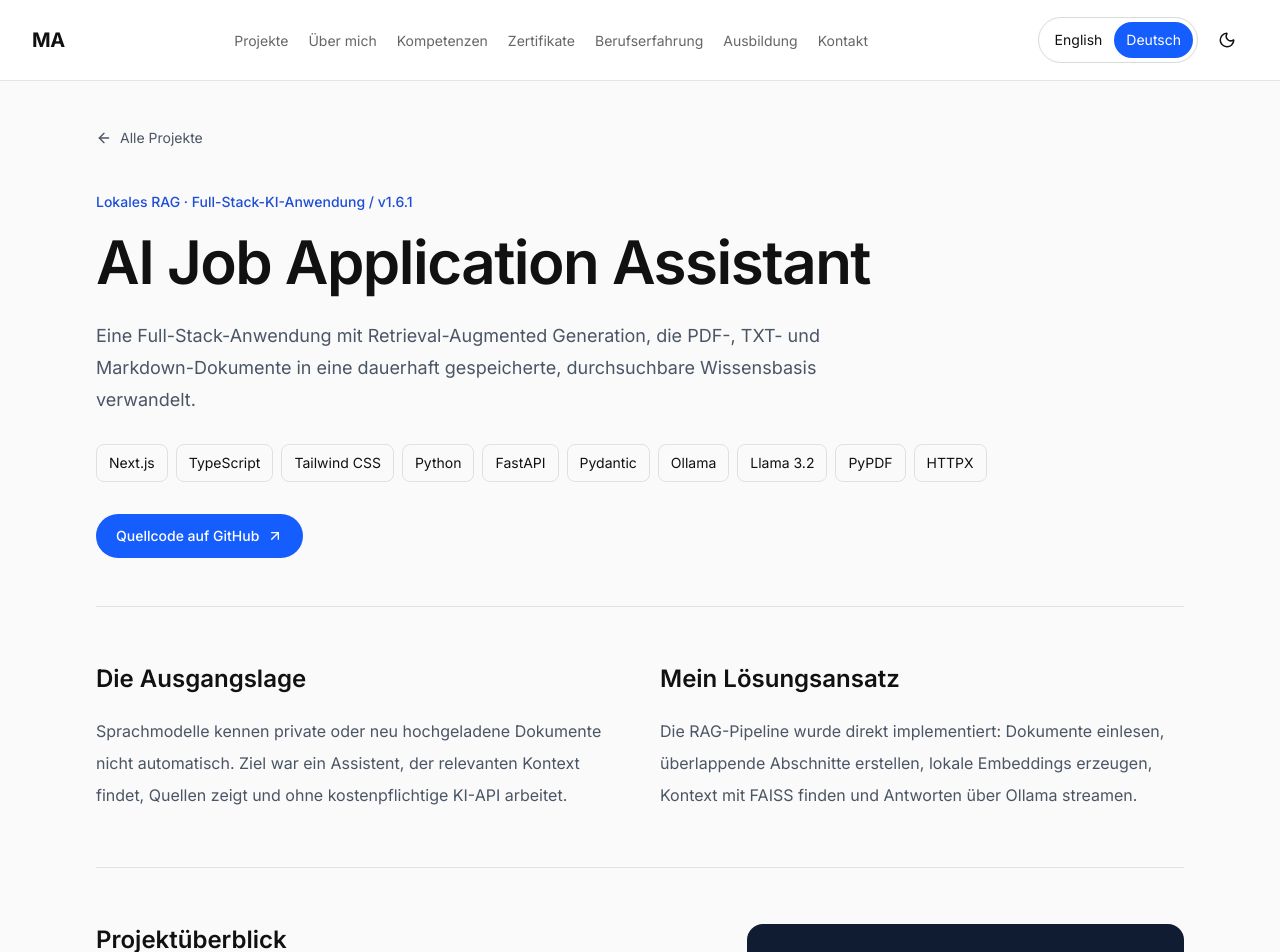
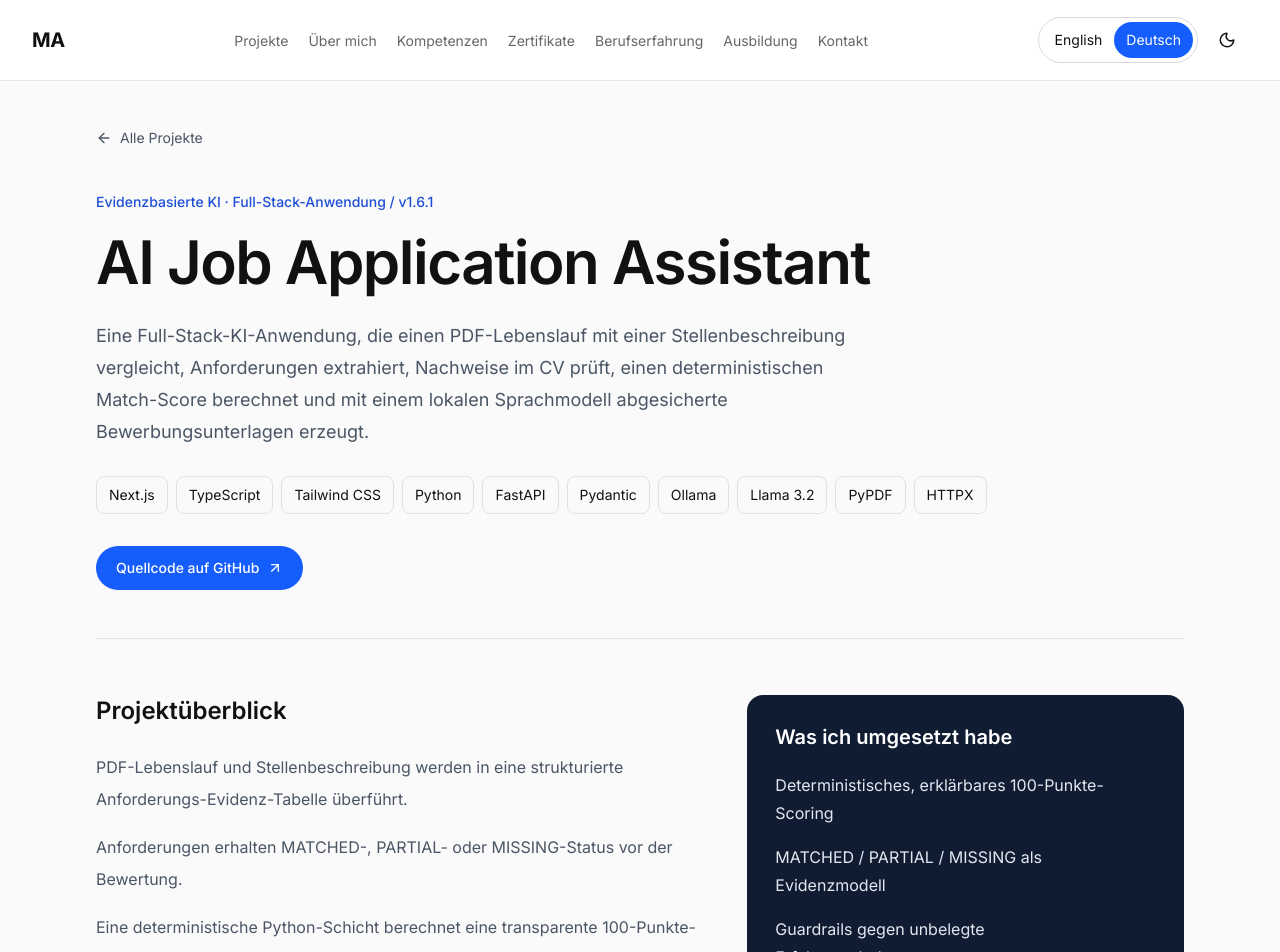
Before and after one commit to Mehrdad-Afshari/mehrdad-afshari-portfolio, a Next.js app: page /de/projects/ai-job-application-assistant in a window 1280 px wide. Shown: the top 952 px of the page. Built offline with nearby package versions, Linux system fonts and the light colour scheme.

Commit message:
fix: localize projects by id and add meeting assistant German copy

```diff
--- a/data/localized-projects.ts
+++ b/data/localized-projects.ts
@@ -1,37 +1,56 @@
 import { projects, type Project } from "./projects";
 import type { Locale } from "@/lib/i18n";
 
+const projectById = (id: string): Project => {
+  const project = projects.find((item) => item.id === id);
+  if (!project) throw new Error(`Project not found: ${id}`);
+  return project;
+};
+
+const meeting = projectById("ai-meeting-assistant");
+const jobAssistant = projectById("ai-job-application-assistant");
+const knowledgeAssistant = projectById("ai-knowledge-assistant");
+const sokoban = projectById("sokoban-solver");
+
 const germanProjects: Project[] = [
   {
-    ...projects[0],
+    ...meeting,
+    type: "Lokale Sprach-KI · Full-Stack-Anwendung",
+    shortDescription: "Ein datenschutzorientierter Meeting-Assistent, der Aufnahmen lokal transkribiert, strukturierte Notizen erstellt und belegte Fragen beantwortet.",
+    description: "Eine Local-First-Full-Stack-KI-Anwendung, die Meeting- und Vorlesungsaufnahmen in Transkripte, Zusammenfassungen, Kernpunkte, Aufgaben und durchsuchbares Wissen umwandelt, ohne Meeting-Inhalte an einen Cloud-KI-Dienst zu senden.",
+    problem: "Meeting-Aufnahmen können sensible Informationen enthalten, während Cloud-Transkription und externe KI-Dienste Datenschutz- und Abhängigkeitsfragen mit sich bringen. Ziel war ein End-to-End-Workflow, bei dem Spracherkennung, Sprachmodell-Verarbeitung und Meeting-Verlauf auf dem Rechner mit dem Backend bleiben.",
+    solution: "faster-whisper übernimmt die mehrsprachige lokale Spracherkennung, FastAPI orchestriert die Verarbeitung, Ollama erstellt strukturierte Analysen und transcriptbasierte Antworten, SQLite speichert die Meetings und Next.js stellt die Oberfläche bereit. Das Whisper-Modell wird pro Backend-Prozess wiederverwendet und Verarbeitungszeiten werden in der UI sichtbar gemacht.",
+    outcome: "Version 0.5.0 implementiert den vollständigen Workflow von der Aufnahme bis zum nutzbaren Meeting-Wissen: lokale Transkription, strukturierte KI-Analyse, persistenter Meeting-Verlauf, transcriptbasierte Fragen und Antworten, Löschfunktionen, Exporte sowie sichtbare Whisper- und KI-Laufzeiten. GitHub Actions prüft Backend und produktiven Next.js-Build.",
+    overview: ["Audio- oder Videoaufnahmen werden an das FastAPI-Backend übertragen und lokal unter einer generierten Meeting-ID gespeichert.","faster-whisper erstellt lokal mehrsprachige Transkripte; das Modell wird innerhalb des Backend-Prozesses wiederverwendet.","Ollama analysiert das Transkript zu Titel, Zusammenfassung, Kernpunkten und Aufgaben; die Ergebnisse werden in SQLite gespeichert.","Nutzer können transcriptbasierte Fragen stellen, frühere Meetings öffnen, Notizen oder Transkripte exportieren und lokale Meeting-Daten löschen."],
+    highlights: ["Lokale mehrsprachige Transkription mit faster-whisper","Strukturierte Zusammenfassungen, Kernpunkte und Aufgaben","Transcriptbasierte lokale Fragen und Antworten","Persistenter Meeting-Verlauf mit SQLite","Transkript- und Markdown-Export","Sichtbare Whisper- und KI-Verarbeitungszeiten","GitHub Actions CI"],
+    pipeline: [{name:"Hochladen",description:"Meeting- oder Vorlesungsaufnahme → lokale Mediendatei + Meeting-ID"},{name:"Transkribieren",description:"faster-whisper → mehrsprachiges lokales Transkript"},{name:"Analysieren",description:"Transkript → Ollama → Zusammenfassung, Kernpunkte und Aufgaben"},{name:"Fragen",description:"Gespeichertes Transkript + Frage → belegte lokale Antwort"}],
+    algorithms: [{name:"Lokale Spracherkennung",description:"Das mehrsprachige faster-whisper-small-Modell läuft lokal mit CPU/int8, VAD und Modell-Wiederverwendung."},{name:"Strukturierte lokale Analyse",description:"Ollama überführt Transkriptinhalte in validierte Meeting-Felder; das Backend normalisiert die Modellausgabe vor der Speicherung."},{name:"Transcriptbasiertes Q&A",description:"Antworten werden auf das ausgewählte Meeting-Transkript gestützt; fehlt eine Information, soll sie nicht erfunden werden."}],
+    challenges: [{name:"Lokale Inferenzlatenz",description:"Transkriptions- und Analysezeit werden getrennt gemessen; das Whisper-Modell wird wiederverwendet, sodass Engpässe sichtbar und unabhängig optimierbar sind."},{name:"Unzuverlässige strukturierte LLM-Ausgabe",description:"Parsing und Normalisierung wurden nach fehlerhaften JSON-Ausgaben verbessert, damit Analysefehler Meeting-Daten nicht unbemerkt beschädigen."},{name:"Datenschutzgrenze",description:"Die Anwendung setzt bewusst auf lokale Spracherkennung, lokale LLM-Inferenz, SQLite und lokale Medien-/Transkriptspeicherung statt einer gehosteten KI-API."}],
+    limitations: ["Die lokale Inferenzgeschwindigkeit hängt von CPU und gewähltem Ollama-Modell ab.","Speaker-Diarization und Sprecherzuordnung sind noch nicht implementiert.","Semantische Suche für sehr lange Meetings und zeitstempelbasiertes Q&A sind zukünftige Erweiterungen.","Das Projekt ist ein Portfolio-/Lernprojekt und wurde keinem formalen Security- oder Compliance-Audit unterzogen."],
+    documentation: meeting.documentation,
+  },
+  {
+    ...jobAssistant,
     type: "Evidenzbasierte KI · Full-Stack-Anwendung",
     shortDescription: "Ein lokaler CV-Stellen-Matcher mit transparentem Scoring, Evidenzstatus und abgesicherter KI-Textgenerierung.",
     description: "Eine Full-Stack-KI-Anwendung, die einen PDF-Lebenslauf mit einer Stellenbeschreibung vergleicht, Anforderungen extrahiert, Nachweise im CV prüft, einen deterministischen Match-Score berechnet und mit einem lokalen Sprachmodell abgesicherte Bewerbungsunterlagen erzeugt.",
-    problem: "Reine LLM-basierte CV-Matcher können schwankende Scores und unbelegte Aussagen erzeugen. Ziel war deshalb ein Bewerbungsassistent, dessen Bewertung nachvollziehbar ist und dessen Textgenerierung Berufserfahrung nicht stillschweigend erfindet.",
-    solution: "Analyse und Sprachgenerierung wurden getrennt. Das Backend klassifiziert Anforderungen als MATCHED, PARTIAL oder MISSING und berechnet den Score aus diesen kanonischen Zuständen. Ollama wird nur für die natürliche Textgenerierung eingesetzt und erhält evidenzbasierte Leitplanken.",
-    outcome: "Version 1.6.1 bietet eine transparente 100-Punkte-Bewertung, Nachweise auf Anforderungsebene, ATS-Schlüsselwörter, Deutsch-/Englisch-Unterstützung und lokal generierte Anschreiben mit Guardrails. Im getesteten SVO-Beispiel lief die deterministische Analyse in weniger als einer Sekunde; die lokale Generierungszeit hängt von Hardware und Modell ab.",
-    overview: ["PDF-Lebenslauf und vollständige Stellenbeschreibung werden in eine strukturierte Anforderungs-Evidenz-Tabelle überführt.","Anforderungen erhalten vor der Bewertung einen kanonischen Status: MATCHED, PARTIAL oder MISSING. Dadurch bleiben angezeigte Evidenz und Score konsistent.","Eine deterministische Python-Schicht berechnet 100 Punkte in den Bereichen technische Fähigkeiten, Erfahrung/Projekte, Ausbildung/Domäne und weitere Anforderungen.","Das lokale LLM ist nicht Teil der Score-Berechnung und erstellt das Anschreiben erst auf Basis der bereits strukturierten Evidenz."],
-    highlights: ["Deterministisches, erklärbares 100-Punkte-Scoring","MATCHED / PARTIAL / MISSING als Evidenzmodell","Guardrails gegen unbelegte Erfahrungsbehauptungen","Lokale Ollama-Inferenz ohne kostenpflichtige KI-API","Deutsch und Englisch","Responsives Analyse-Dashboard"],
-    pipeline: [{name:"Extrahieren",description:"PDF-Lebenslauf + Stellenbeschreibung → normalisierte Kandidaten- und Rollentexte"},{name:"Prüfen",description:"Anforderungen → MATCHED / PARTIAL / MISSING"},{name:"Bewerten",description:"Deterministische Python-Gewichtung → erklärbarer 100-Punkte-Score"},{name:"Generieren",description:"Strukturierte Evidenz → abgesichertes lokales Anschreiben und Bewerbungsvorbereitung"}],
-    algorithms: [{name:"Deterministisches Scoring",description:"Das LLM bestimmt den Match-Score nicht. Gewichtete Logik verarbeitet die kanonischen Evidenzstatus und macht die Bewertung reproduzierbar."},{name:"Evidenzbasierte Generierung",description:"Fehlende Anforderungen bleiben Lücken und werden nicht zu angeblicher Erfahrung. Die Ausgabe wird auf unbelegte Behauptungen und Wiederholungen geprüft."},{name:"Hybride KI-Architektur",description:"Schnelle deterministische Logik übernimmt Aufgaben, die Konsistenz benötigen; das lokale LLM wird gezielt für natürliche Sprache eingesetzt."}],
-    challenges: [{name:"Erfundene Erfahrung",description:"Scoring und Generierung wurden getrennt und durch evidenzbasierte Prompts sowie Validierung ergänzt."},{name:"Latenz lokaler Modelle",description:"CV-Vorschläge und Interviewfragen wurden aus dem LLM-Pfad entfernt. In Entwicklungstests sank die Generierung von etwa 101 auf etwa 49 Sekunden; ein späterer Lauf lag bei rund 26 Sekunden."},{name:"Inkonsistente Anforderungen",description:"Score, bestätigte Treffer und fehlende Anforderungen werden aus derselben kanonischen Evidenzdarstellung abgeleitet."}],
-    limitations: ["Anforderungsextraktion verwendet derzeit kuratierte Matching-Logik statt semantischer Embeddings.","Qualität und Geschwindigkeit der Textgenerierung hängen vom lokalen Ollama-Modell und der Hardware ab.","Keine OCR für rein gescannte PDFs.","Aktueller Sprachfokus: Deutsch und Englisch."],
-    documentation: projects[0].documentation,
+    overview: ["PDF-Lebenslauf und Stellenbeschreibung werden in eine strukturierte Anforderungs-Evidenz-Tabelle überführt.","Anforderungen erhalten MATCHED-, PARTIAL- oder MISSING-Status vor der Bewertung.","Eine deterministische Python-Schicht berechnet eine transparente 100-Punkte-Bewertung.","Das lokale LLM bleibt außerhalb der Score-Berechnung und wird für abgesicherte Textgenerierung eingesetzt."],
+    highlights: ["Deterministisches, erklärbares 100-Punkte-Scoring","MATCHED / PARTIAL / MISSING als Evidenzmodell","Guardrails gegen unbelegte Erfahrungsbehauptungen","Lokale Ollama-Inferenz","Deutsch und Englisch","Responsives Analyse-Dashboard"],
+    pipeline: [{name:"Extrahieren",description:"PDF-Lebenslauf + Stellenbeschreibung → normalisierte Texte"},{name:"Prüfen",description:"Anforderungen → kanonische Evidenzstatus"},{name:"Bewerten",description:"Deterministische Python-Gewichtung → erklärbarer Score"},{name:"Generieren",description:"Strukturierte Evidenz → abgesicherte lokale Bewerbungsunterlagen"}],
+    documentation: jobAssistant.documentation,
   },
   {
-    ...projects[1],
+    ...knowledgeAssistant,
     type: "Lokales RAG · Full-Stack-KI-Anwendung",
     shortDescription: "Ein datenschutzorientierter Dokumentenassistent mit lokaler KI, gestreamten Antworten und nachvollziehbaren Quellen.",
     description: "Eine Full-Stack-Anwendung mit Retrieval-Augmented Generation, die PDF-, TXT- und Markdown-Dokumente in eine dauerhaft gespeicherte, durchsuchbare Wissensbasis verwandelt.",
-    problem: "Sprachmodelle kennen private oder neu hochgeladene Dokumente nicht automatisch. Ziel war ein Assistent, der relevanten Kontext findet, Quellen zeigt und ohne kostenpflichtige KI-API arbeitet.",
-    solution: "Die RAG-Pipeline wurde direkt implementiert: Dokumente einlesen, überlappende Abschnitte erstellen, lokale Embeddings erzeugen, Kontext mit FAISS finden und Antworten über Ollama streamen.",
-    outcome: "Version 1.0 unterstützt Dokumentenverarbeitung, persistente semantische Suche, gestreamte Antworten, Quellenangaben und Dokumentenverwaltung.",
-    overview: ["TypeScript-Frontend und Python-Backend bilden getrennte Anwendungsschichten.","PDFs werden seitenbezogen extrahiert und mit einem eigenen Chunker verarbeitet; Embeddings werden normalisiert und in FAISS indexiert.","Gefundene Abschnitte dienen llama3.2 als Kontext; Quellenmetadaten werden zusammen mit der Antwort sichtbar gemacht.","Index und Metadaten bleiben nach Backend-Neustarts erhalten."],
+    overview: ["TypeScript-Frontend und Python-Backend bilden getrennte Anwendungsschichten.","Dokumente werden seitenbezogen extrahiert und in überlappende Abschnitte zerlegt.","Gefundene Abschnitte dienen llama3.2 als Kontext und Quellenmetadaten werden sichtbar gemacht.","Index und Metadaten bleiben nach Backend-Neustarts erhalten."],
     highlights: ["RAG-Pipeline ohne LangChain","Lokale Embeddings und Generierung mit Ollama","Persistenter FAISS-Index","SSE-Streaming mit Quellen","Dokumentenverwaltung","GitHub Actions CI"],
-    documentation: projects[1].documentation,
+    pipeline: [{name:"Einlesen",description:"PDF / TXT / Markdown → Extraktion und Chunks"},{name:"Indexieren",description:"Lokale Embeddings → persistenter FAISS-Index"},{name:"Abrufen",description:"Frage-Embedding → relevanter Kontext"},{name:"Antworten",description:"llama3.2 → gestreamte Antwort + Quellen"}],
+    documentation: knowledgeAssistant.documentation,
   },
   {
-    ...projects[2],
+    ...sokoban,
     type: "Universitätsprojekt",
     shortDescription: "Ein akademischer Sokoban-Solver auf Basis von Suchalgorithmen, entwickelt mit Python und PDDL.",
     description: "Ein Universitätsprojekt zur Lösung von Sokoban-Leveln mit klassischen Suchalgorithmen, PDDL und Sackgassenerkennung.",
```
